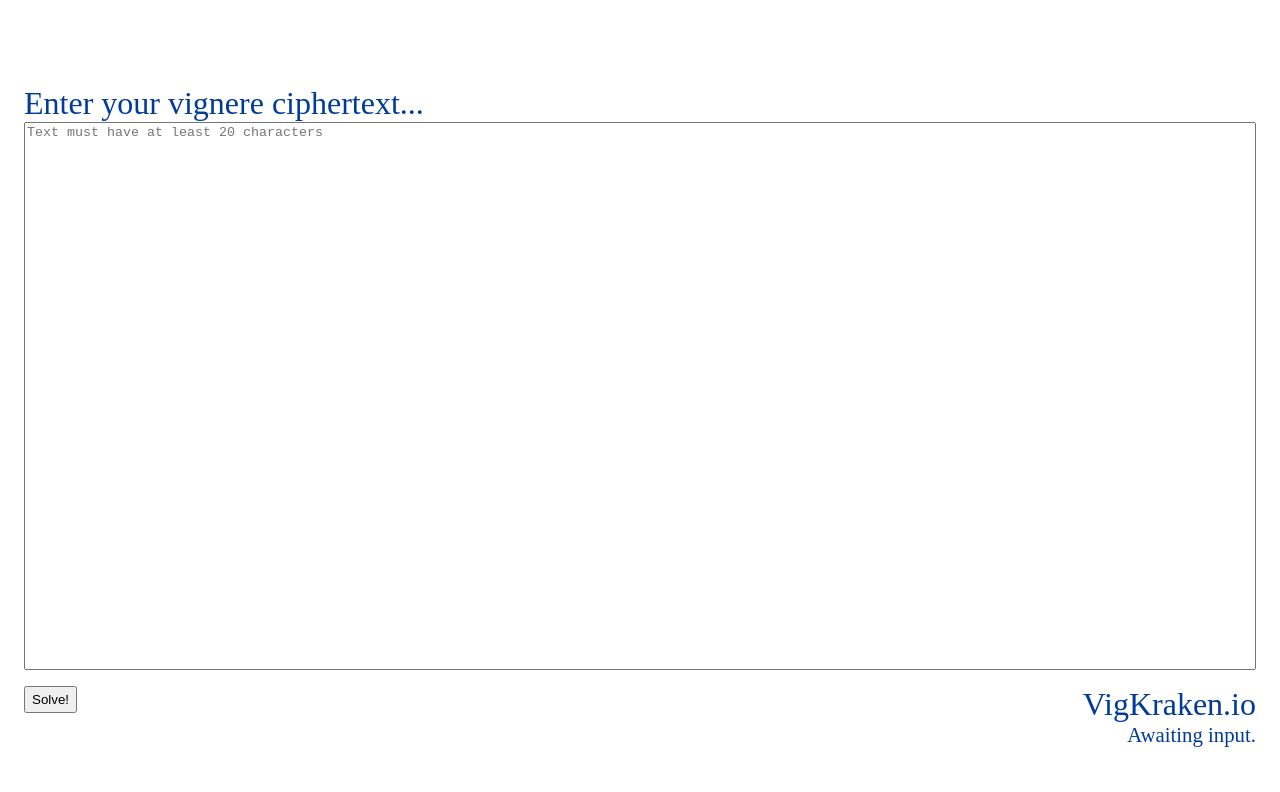
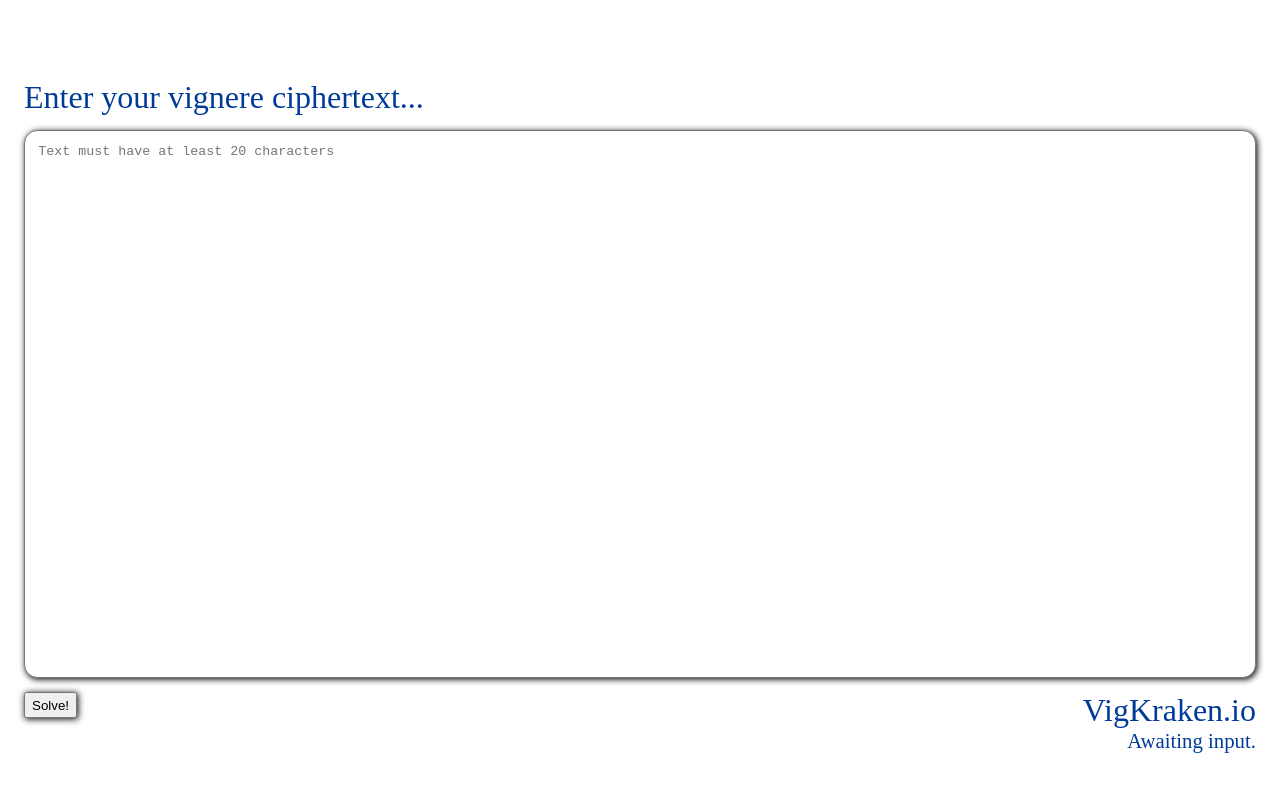
Before and after one commit to Brymo/brymo.github.io, a plain HTML site: page index.html in a window 1280 px wide. Drawn offline with Linux system fonts and the light colour scheme; a web font is replaced by a local one.

Commit message:
Shadows!

```diff
--- a/styles.css
+++ b/styles.css
@@ -21,6 +21,10 @@
     width: 100%;
     height: 70%;
     resize: none;
+    margin: 1em 0;
+    border-radius: 1em;
+    padding: 1em;
+    box-shadow: 0.1em 0.1em 0.5em;
 }
 
 .output_wrapper{
@@ -34,7 +38,6 @@
     display: flex;
     justify-content: space-between;
     width: 100%;
-    margin-top:1em;
 }
 
 #help_text{
@@ -45,6 +48,7 @@
 
 #finalise{
     height:2em;
+    box-shadow: 0.1em 0.1em 0.5em;
 }
 
 #title{
```
